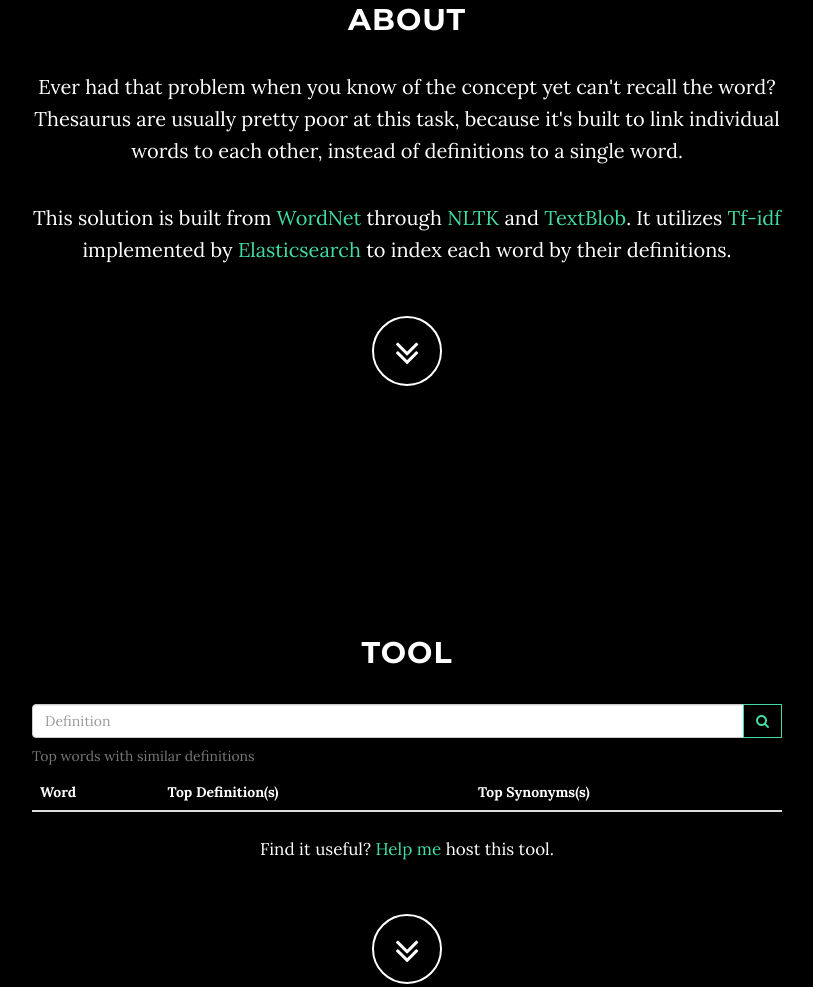
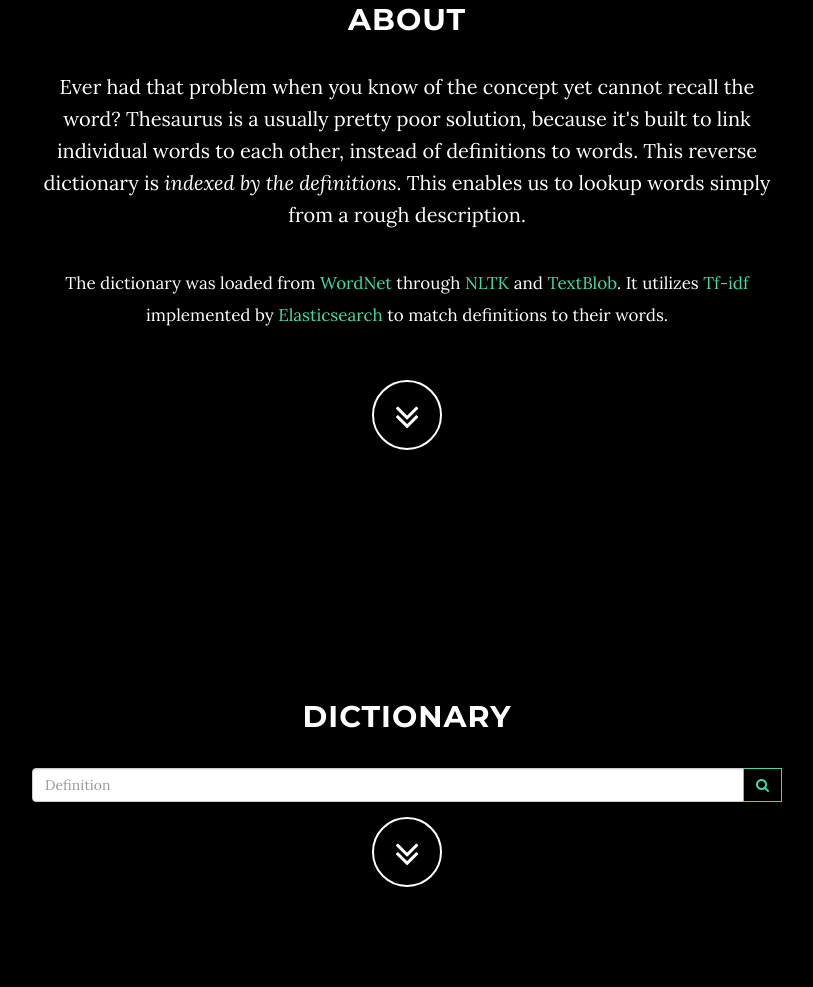
Before and after one commit to whosken/reversedict, a plain HTML site: page templates/index.html in a window 1280 px wide. Shown: the part 1047-2034 px from the top of the page, without its empty margins (233-1046 px from the left). Drawn offline with nearby package versions, Linux system fonts and the light colour scheme; files that its build step writes are made by us from their sources; files whose address does not match are found by name.

Commit message:
clean up the tool/dict display

```diff
--- a/templates/index.html
+++ b/templates/index.html
@@ -56,7 +56,7 @@
                         <a class="page-scroll" href="#about">About</a>
                     </li>
                     <li>
-                        <a class="page-scroll" href="#tool">Tool</a>
+                        <a class="page-scroll" href="#dictionary">Dictionary</a>
                     </li>
                     <li>
                         <a class="page-scroll" href="#download">Download</a>
@@ -101,20 +101,20 @@
         <div class="row">
             <div class="col-lg-8 col-lg-offset-2">
                 <h2>About</h2>
-                <p>Ever had that problem when you know of the concept yet can't recall the word? Thesaurus are usually pretty poor at this task, because it's built to link individual words to each other, instead of definitions to a single word.</p>
-                <p>This solution is built from <a href="https://wordnet.princeton.edu/" target="_blank">WordNet</a> through <a href="http://www.nltk.org" target="_blank">NLTK</a> and <a href="http://textblob.readthedocs.org/en/dev/" target="_blank">TextBlob</a>. It utilizes <a href="https://en.wikipedia.org/wiki/Tf%E2%80%93idf" target="_blank">Tf-idf</a> implemented by <a href="https://www.elastic.co/" target="_blank">Elasticsearch</a> to index each word by their definitions.</p>
-                <a href="#tool" class="btn btn-circle page-scroll">
+                <p>Ever had that problem when you know of the concept yet cannot recall the word? Thesaurus is a usually pretty poor solution, because it's built to link individual words to each other, instead of definitions to words. This reverse dictionary is <em>indexed by the definitions</em>. This enables us to lookup words simply from a rough description.</p>
+                <p><small>The dictionary was loaded from <a href="https://wordnet.princeton.edu/" target="_blank">WordNet</a> through <a href="http://www.nltk.org" target="_blank">NLTK</a> and <a href="http://textblob.readthedocs.org/en/dev/" target="_blank">TextBlob</a>. It utilizes <a href="https://en.wikipedia.org/wiki/Tf%E2%80%93idf" target="_blank">Tf-idf</a> implemented by <a href="https://www.elastic.co/" target="_blank">Elasticsearch</a> to match definitions to their words.</small></p>
+                <a href="#dictionary" class="btn btn-circle page-scroll">
                     <i class="fa fa-angle-double-down animated"></i>
                 </a>
             </div>
         </div>
     </section>
 
-    <!-- Tool Section -->
-    <section id="tool" class="container content-section text-center">
+    <!-- Dictionary Section -->
+    <section id="dictionary" class="container content-section text-center">
         <div class="row">
             <div class="col-lg-8 col-lg-offset-2">
-                <h2>Tool</h2>
+                <h2>Dictionary</h2>
                 <div class="input-group">
                     <input id="searchTwo" type="text" class="form-control" placeholder="Definition">
                     <span class="input-group-btn">
@@ -123,8 +123,7 @@
                         </button>
                     </span>
                 </div>
-                <table class="table text-left" id="resultsTable">
-                    <caption>Top words with similar definitions</caption>
+                <table class="table text-left hidden" id="resultsTable">
                     <thead>
                         <tr>
                             <th>Word</th>
@@ -135,7 +134,6 @@
                     <tbody id="resultsBody">
                     </tbody>
                 </table>
-                <p><small>Find it useful? <a href="https://donorbox.org/reversedict" target="_blank">Help me</a> host this tool.</small></p>
                 <a href="#download" class="btn btn-circle page-scroll">
                     <i class="fa fa-angle-double-down animated"></i>
                 </a>
@@ -215,6 +213,7 @@
 
     <script type="text/javascript" src="js/reversedict.js"></script>
     <script type="text/javascript">
+        var $resultsTable = $('#resultsTable');
         var $resultsBody = $('#resultsBody');
         var $searchOne = $('#searchOne');
         var $searchTwo = $('#searchTwo');
@@ -226,9 +225,12 @@
             }, 1500);
         };
         var displayResults = function(data){
+            $resultsTable.removeClass('hidden');
             $resultsBody.empty();
             console.log(data);
             var resultRows = $.map(data, createResultRow);
+            resultRows.splice(Math.min(5, resultRows.length),
+                              0,createDonateRow());
             $resultsBody.html(resultRows.join(''));
             scrollToResultsBody();
             resetSearchButtons();
@@ -238,6 +240,9 @@
                 result.term+'</a></th><td>'+
                 result.definitions.slice(0,5).join('<br/>')+'</td><td>'+
                 result.synonyms.slice(0,10).join(', ')+'</td></tr>';
+        };
+        var createDonateRow = function(){
+            return '<tr><td colspan="3" class="text-center"><em>Was it useful? <a href="https://donorbox.org/reversedict" target="_blank">Help me</a> host this tool.</em></td></tr>';
         };
         var resetSearchButtons = function(){
             $searchButtons.html('<i class="fa fa-search animated"></i>');
```
